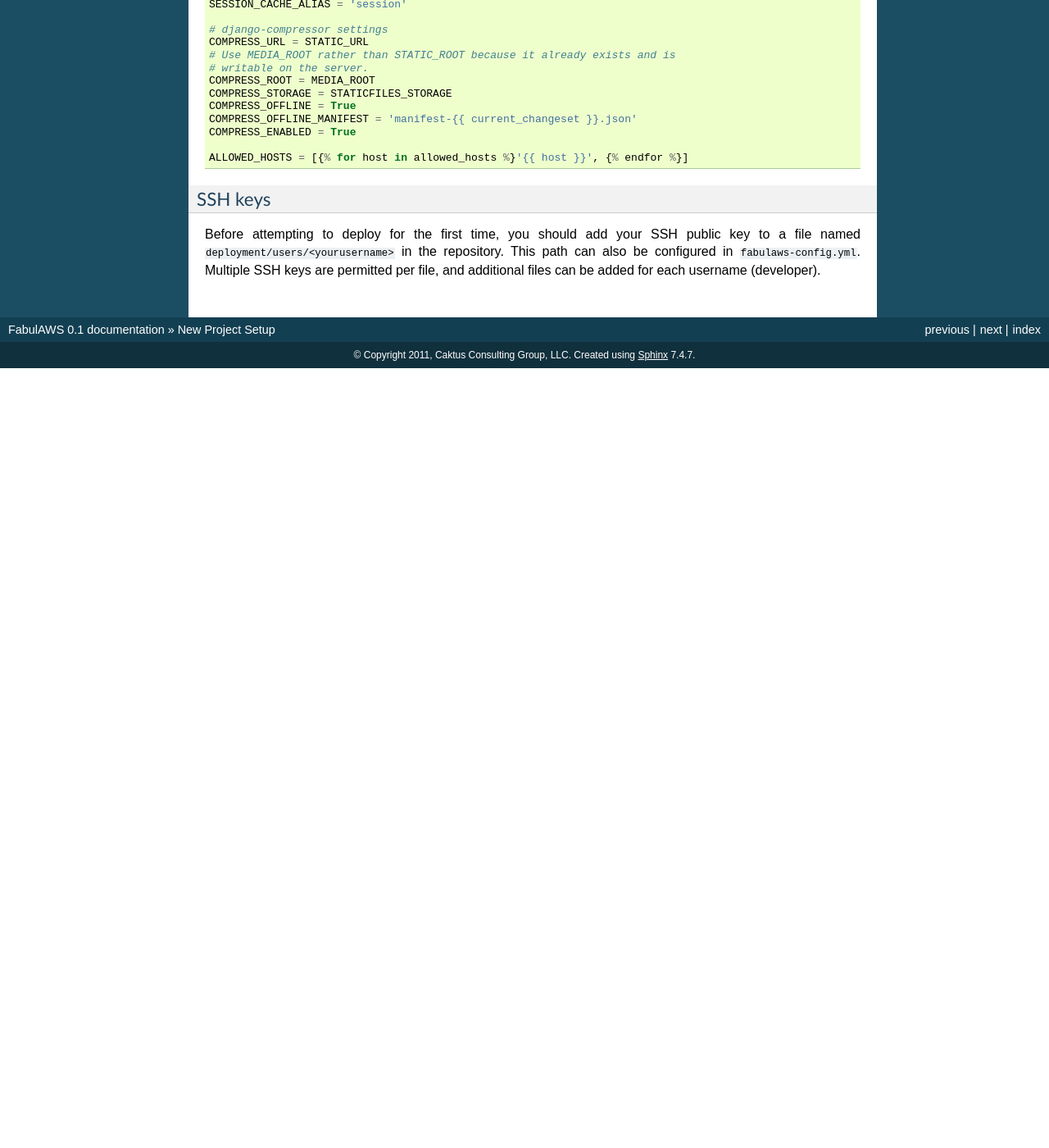
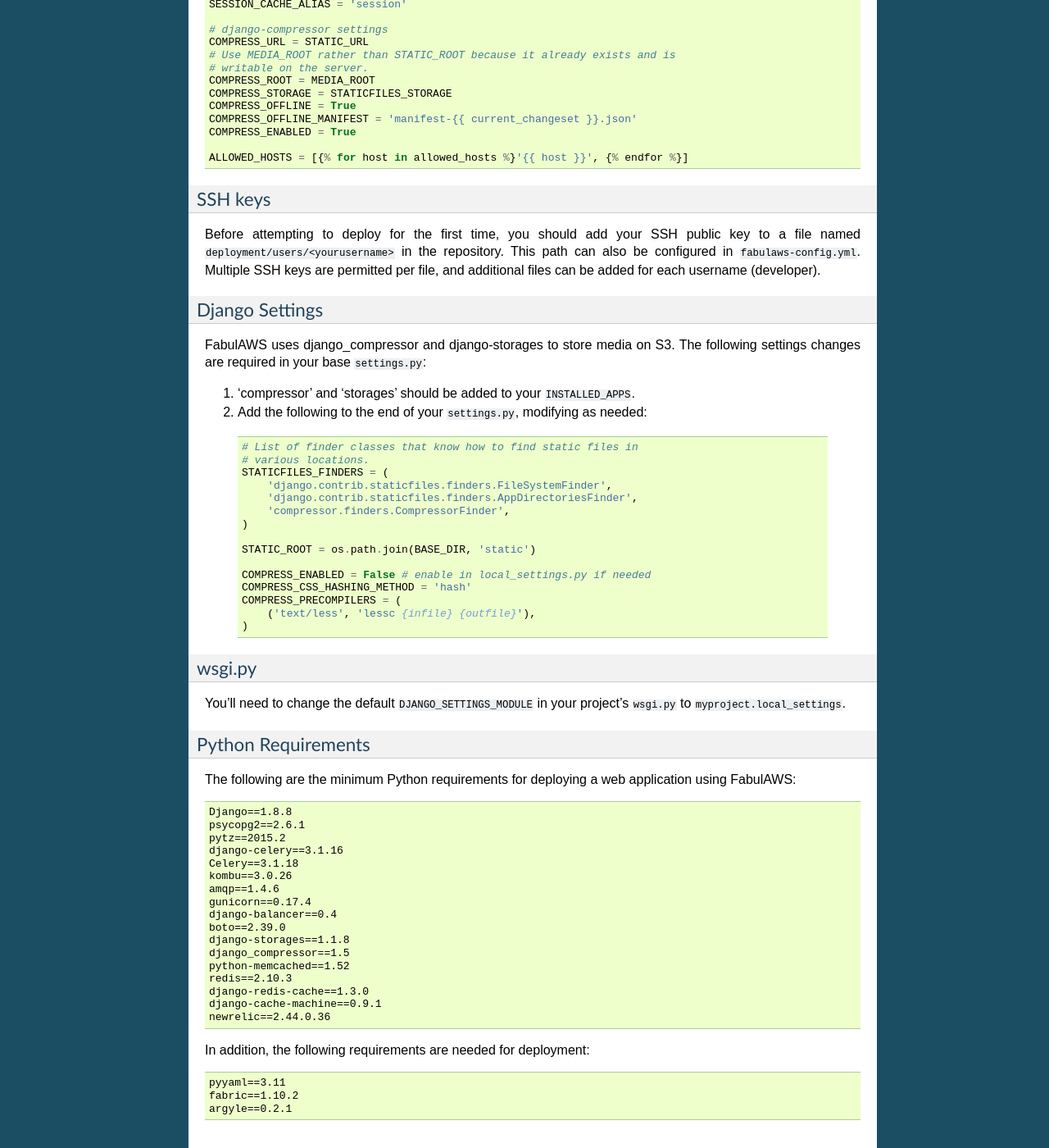
Before and after one commit to caktus/fabulaws, a Sphinx documentation site: the page built from docs/initial-setup.rst, in a window 1280 px wide and 1400 px high, scrolled down 7790 px. Shown: the whole window at 82% size. Built offline with Sphinx 7.4.7, drawn with Linux system fonts in a browser that asks for light colours; before the commit the page ends 8239 px from its top, so only the background shows below that; some of the changed text lies outside the part shown.

Commit message:
add django settings changes to docs

```diff
--- a/docs/initial-setup.rst
+++ b/docs/initial-setup.rst
@@ -491,3 +491,71 @@
 to a file named ``deployment/users/<yourusername>`` in the repository. This path
 can also be configured in ``fabulaws-config.yml``. Multiple SSH keys are permitted
 per file, and additional files can be added for each username (developer).
+
+Django Settings
++++++++++++++++
+
+FabulAWS uses django_compressor and django-storages to store media on S3. The following
+settings changes are required in your base ``settings.py``:
+
+#. 'compressor' and 'storages' should be added to your ``INSTALLED_APPS``.
+#. Add the following to the end of your ``settings.py``, modifying as needed:
+
+  .. code-block:: python
+
+    # List of finder classes that know how to find static files in
+    # various locations.
+    STATICFILES_FINDERS = (
+        'django.contrib.staticfiles.finders.FileSystemFinder',
+        'django.contrib.staticfiles.finders.AppDirectoriesFinder',
+        'compressor.finders.CompressorFinder',
+    )
+
+    STATIC_ROOT = os.path.join(BASE_DIR, 'static')
+
+    COMPRESS_ENABLED = False # enable in local_settings.py if needed
+    COMPRESS_CSS_HASHING_METHOD = 'hash'
+    COMPRESS_PRECOMPILERS = (
+        ('text/less', 'lessc {infile} {outfile}'),
+    )
+
+wsgi.py
++++++++
+
+You'll need to change the default ``DJANGO_SETTINGS_MODULE`` in your project's
+``wsgi.py`` to ``myproject.local_settings``.
+
+Python Requirements
++++++++++++++++++++
+
+The following are the minimum Python requirements for deploying a web application
+using FabulAWS:
+
+.. code-block:: text
+
+  Django==1.8.8
+  psycopg2==2.6.1
+  pytz==2015.2
+  django-celery==3.1.16
+  Celery==3.1.18
+  kombu==3.0.26
+  amqp==1.4.6
+  gunicorn==0.17.4
+  django-balancer==0.4
+  boto==2.39.0
+  django-storages==1.1.8
+  django_compressor==1.5
+  python-memcached==1.52
+  redis==2.10.3
+  django-redis-cache==1.3.0
+  django-cache-machine==0.9.1
+  newrelic==2.44.0.36
+
+In addition, the following requirements are needed for deployment:
+
+
+.. code-block:: text
+
+  pyyaml==3.11
+  fabric==1.10.2
+  argyle==0.2.1
```
